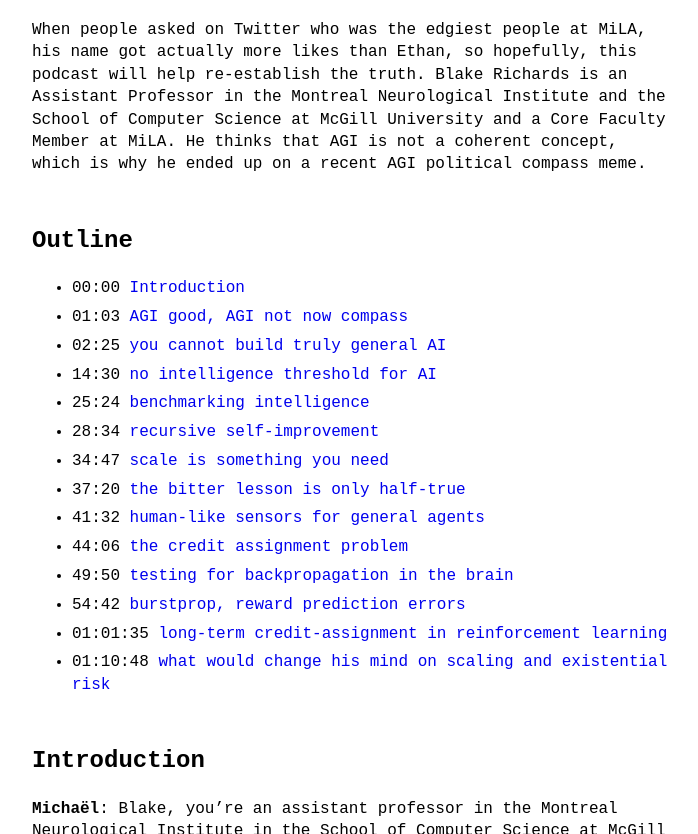
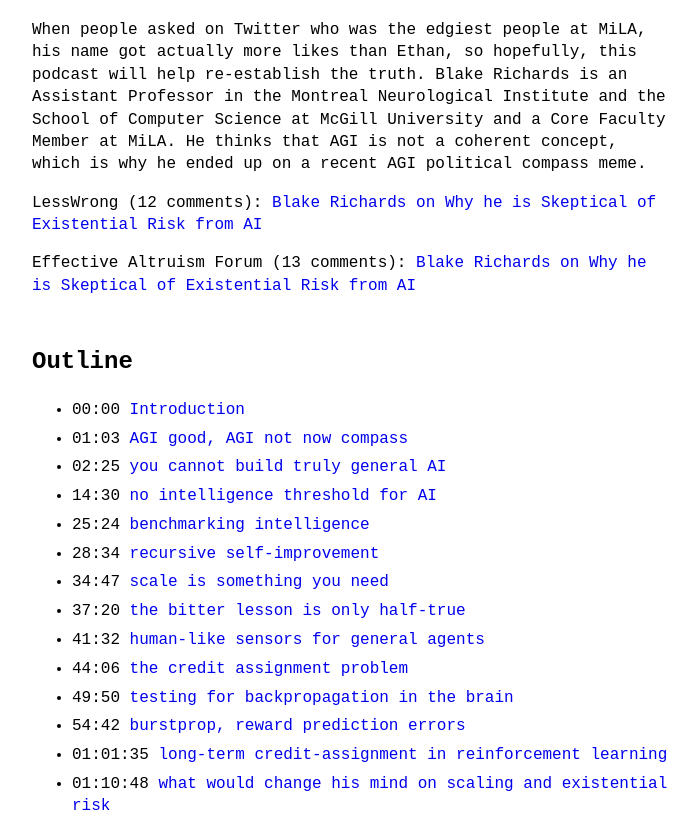
Before and after one commit to theinsideview/theinsideview.github.io, a Jekyll site: the page built from _posts/2022-06-14-blake.md, in a window 1280 px wide and 900 px high, scrolled down 764 px, cut to the strip 66-900 px from the top of the window. Shown: the whole strip, without its empty margins (288-986 px from the left). Built offline with Jekyll 4.4.1, drawn with Linux system fonts in a browser that asks for light colours.

Commit message:
Update 2022-06-14-blake.md

```diff
--- a/_posts/2022-06-14-blake.md
+++ b/_posts/2022-06-14-blake.md
@@ -11,6 +11,10 @@
 {% include spotifyPlayer.html id=page.spotifyId %}
 
 When people asked on Twitter who was the edgiest people at MiLA, his name got actually more likes than Ethan, so  hopefully, this podcast will help re-establish the truth. Blake Richards is an Assistant Professor in the Montreal Neurological Institute and the School of Computer Science at McGill University and a Core Faculty Member at MiLA. He thinks that AGI is not a coherent concept, which is why he ended up on a recent AGI political compass meme.
+
+LessWrong (12 comments): [Blake Richards on Why he is Skeptical of Existential Risk from AI](https://www.lesswrong.com/posts/dtpLLRbKjoDXs7b2a/blake-richards-on-why-he-is-skeptical-of-existential-risk)
+
+Effective Altruism Forum (13 comments): [Blake Richards on Why he is Skeptical of Existential Risk from AI](https://forum.effectivealtruism.org/posts/BqokXcCQrvkk2BktH/blake-richards-on-why-he-is-skeptical-of-existential-risk)
 
 ## Outline
 - 00:00 [Introduction](#introduction)
```
